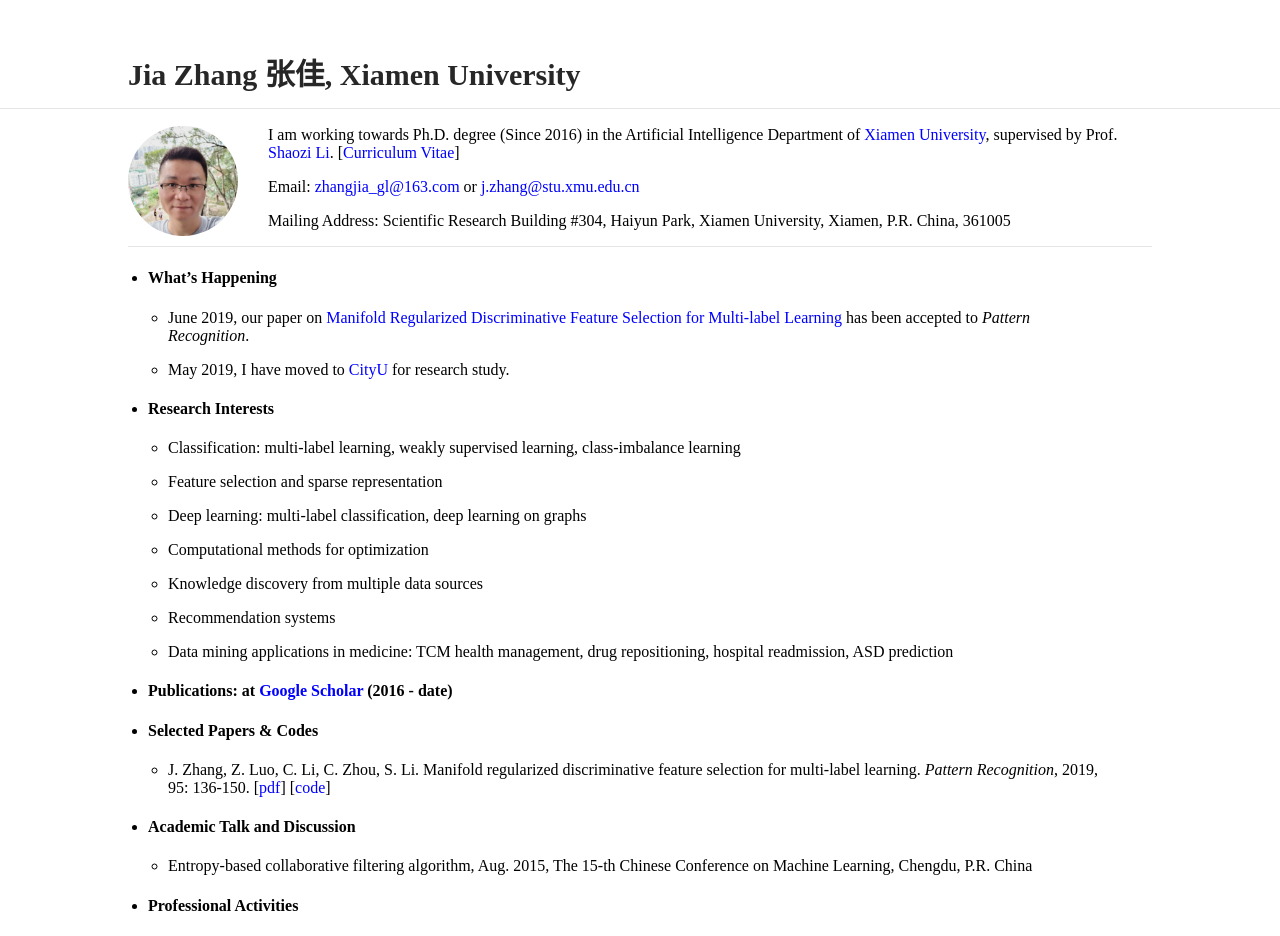
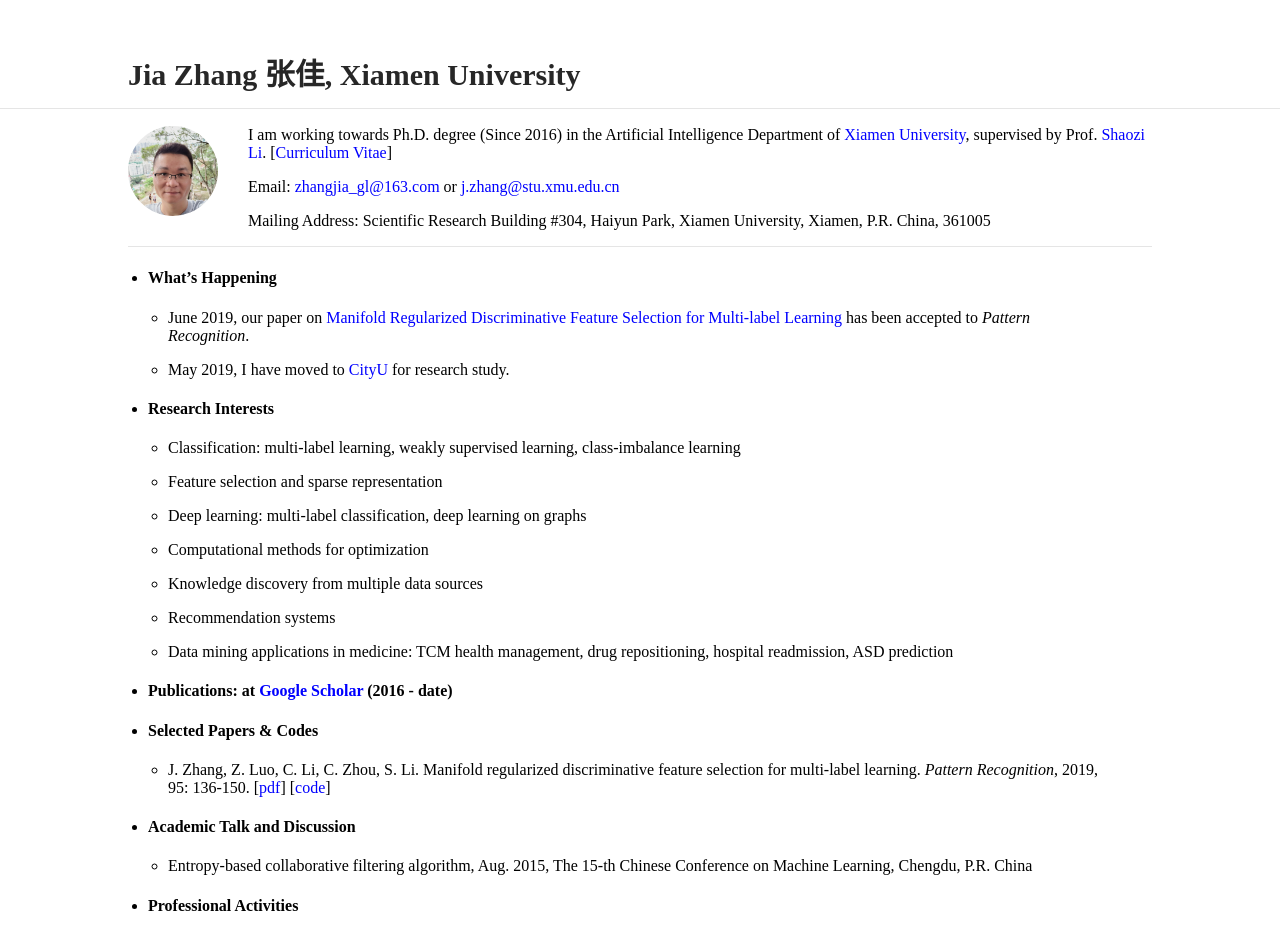
Before and after one commit to jiazhang-ml/jiazhang-ml.github.io, a Jekyll site: the page built from index.md, in a window 1280 px wide. Shown: the top 936 px of the page. Built offline with Jekyll 4.4.1, drawn with Linux system fonts in a browser that asks for light colours.

Commit message:
Update typography.scss

```diff
--- a/_sass/typography.scss
+++ b/_sass/typography.scss
@@ -37,8 +37,8 @@
         font-style: italic;
     }
     .profile-picture {
-        height: 110px;
-        width: 110px;
+        height: 90px;
+        width: 90px;
         position: relative;
         margin: 0px 30px 0 0px;
         float: left;
```
